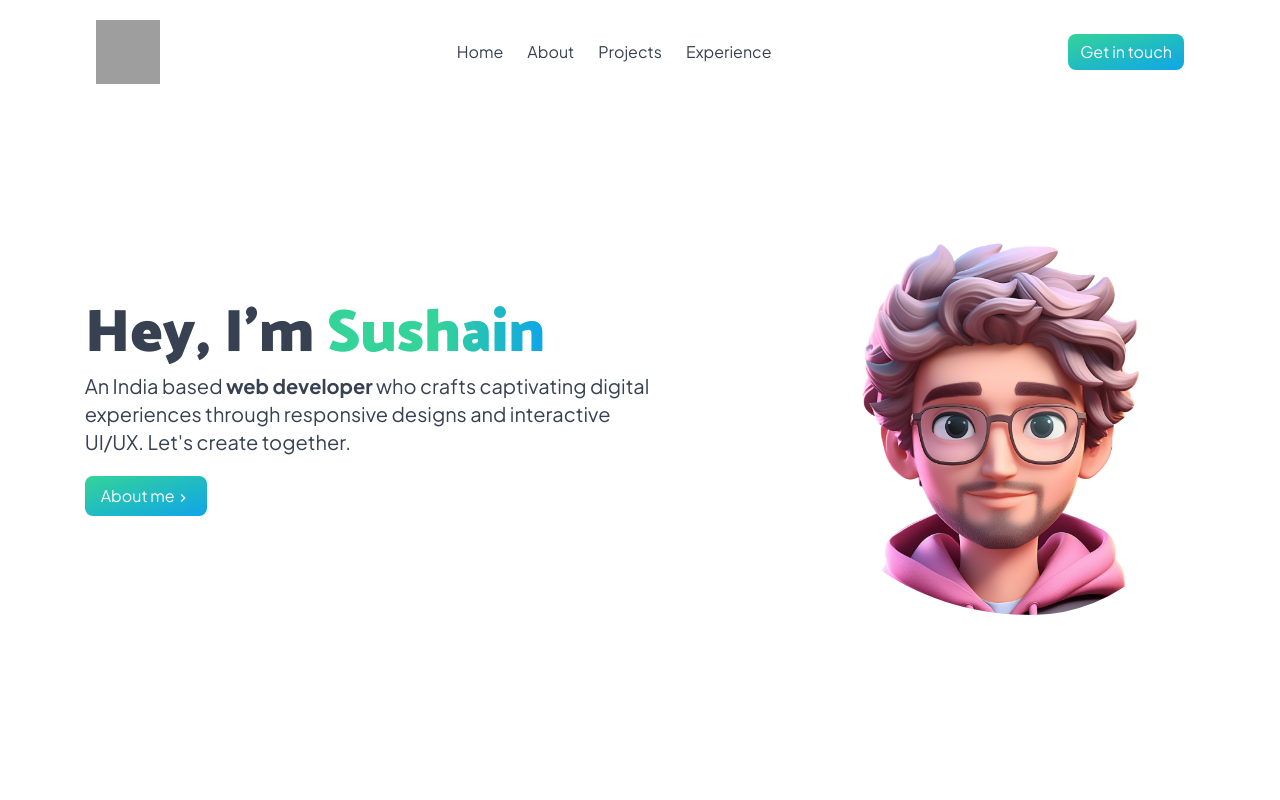
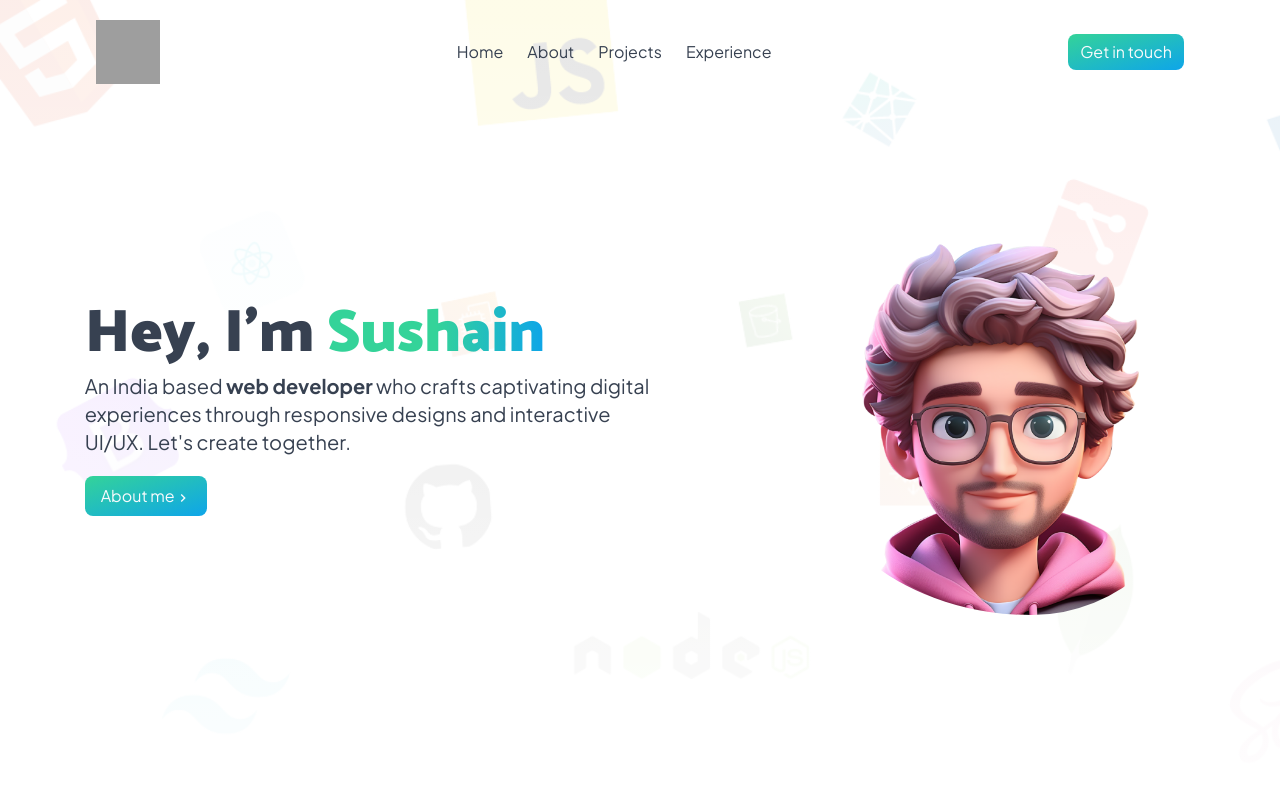
Before and after one commit to sushain-gupta/Portfolio-v3, a React (Vite) app: page / in a window 1280 px wide. Shown: the top 800 px of the page. Built offline with nearby package versions, Linux system fonts and the light colour scheme; grey boxes are pictures that could not be loaded.

Commit message:
Minor changes

```diff
--- a/src/App.jsx
+++ b/src/App.jsx
@@ -7,7 +7,7 @@ import Main from "./Pages/Main";
 const App = () => {
 	return (
 		<div className="relative text-gray-700">
-			<div className="absolute bg-homeBg bg-repeat animate-ltr-linear-infinite h-[120dvh] w-full -z-20"></div>
+			<div className="absolute bg-homeBg bg-no-repeat bg-cover h-[100dvh] w-full -z-20"></div>
 
 			<div className="absolute h-[120dvh] w-full -z-10 bg-gradient-to-b from-white/90 to-white"></div>
 
--- a/tailwind.config.js
+++ b/tailwind.config.js
@@ -6,6 +6,9 @@ export default {
 			height: {
 				screen: "100dvh",
 			},
+			backgroundImage: {
+				homeBg: "url('/src/data/assets/bg.png')",
+			},
 		},
 	},
 	plugins: [],
```
Also changed, not shown: src/data/assets/bg.png (added).
